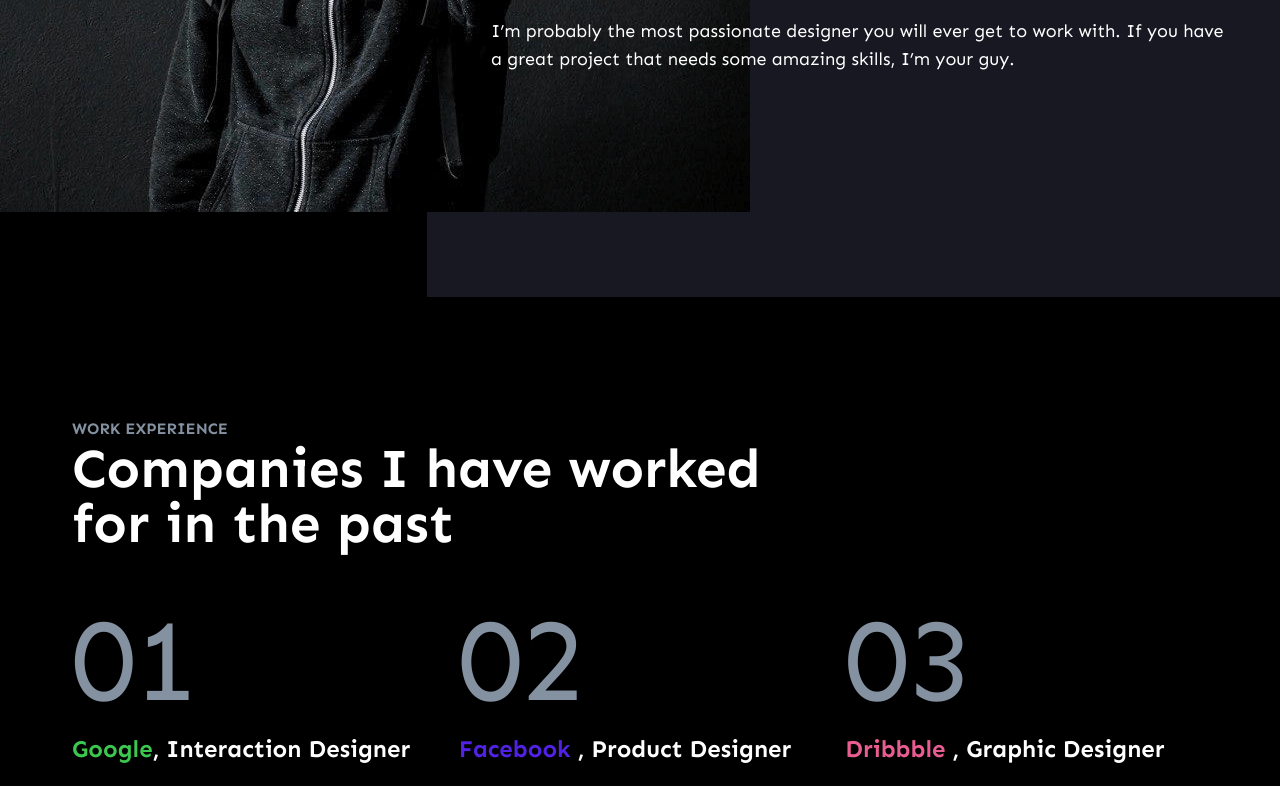
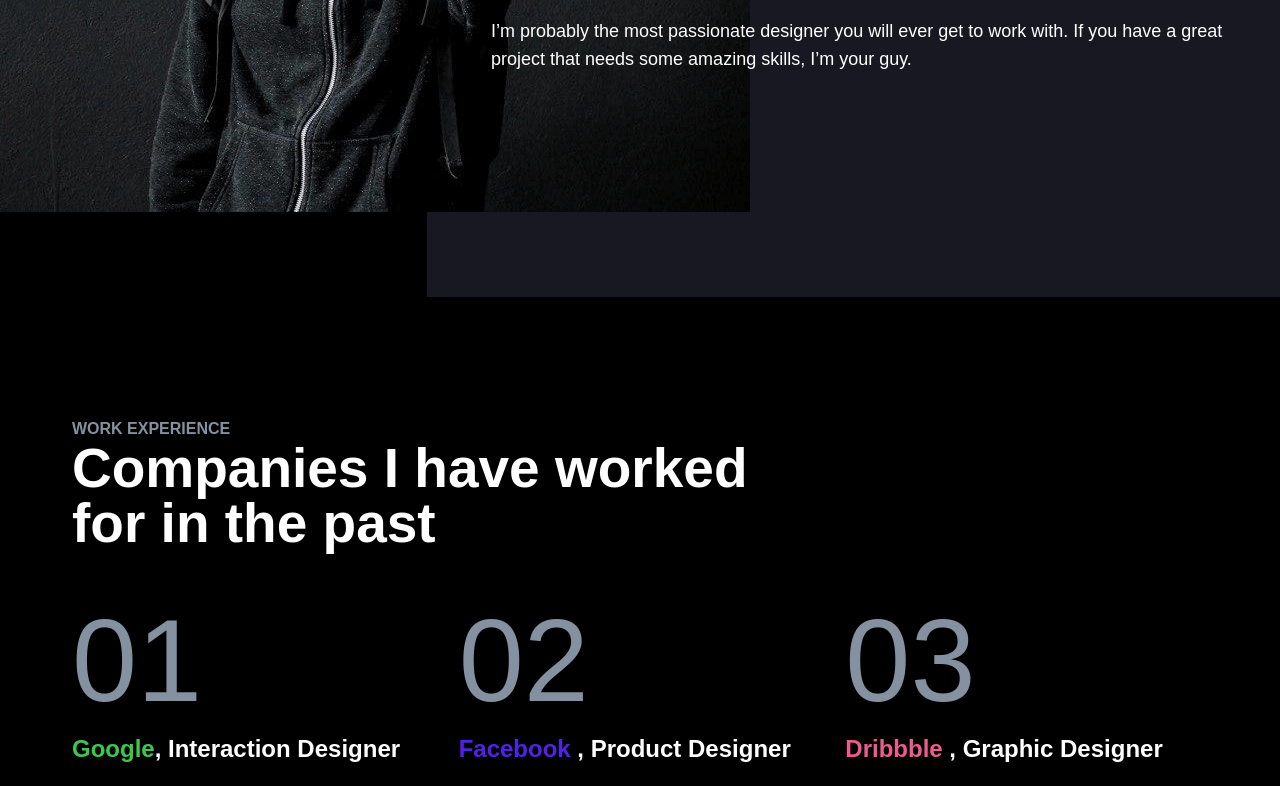
Before and after one commit to sKirillDev/dev-Robin.W, a website built with Vite: page index.html in a window 1280 px wide. Shown: the part 602-1388 px from the top of the page. Built offline with nearby package versions, Linux system fonts and the light colour scheme; files whose address does not match are found by name.

Commit message:
google page speed: refactor the swiper connection from CDN to modular and fonts to @font-face

```diff
--- a/index.html
+++ b/index.html
@@ -5,7 +5,6 @@
   <meta charset="UTF-8" />
   <link rel="icon" type="image/svg+xml" href="./assets/img/favicon.svg" />
   <meta name="viewport" content="width=device-width, initial-scale=1.0" />
-  <link rel="stylesheet" href="https://cdn.jsdelivr.net/npm/swiper@12/swiper-bundle.min.css" />
   <title>Robin.W layout</title>
 </head>
 
@@ -39,7 +38,6 @@
   {{> photography }}
   {{> contacts }}
   {{> footer }}
-  <script src="https://cdn.jsdelivr.net/npm/swiper@12/swiper-bundle.min.js"></script>
   <script type="module" src="/src/js/main.js"></script>
 </body>
 
--- a/package.json
+++ b/package.json
@@ -17,6 +17,7 @@
   "dependencies": {
     "@tailwindcss/vite": "^4.1.15",
     "handlebars": "^4.7.8",
+    "swiper": "^12.0.3",
     "tailwindcss": "^4.1.15",
     "vite-plugin-full-reload": "^1.2.0",
     "vite-plugin-handlebars": "^2.0.0"
--- a/src/css/style.css
+++ b/src/css/style.css
@@ -1,5 +1,20 @@
-@import url('https://fonts.googleapis.com/css2?family=Sen:wght@400..800&display=swap');
 @import "tailwindcss";
+
+@font-face {
+    font-family: 'Sen';
+    src: url(./assets/fonts/Sen-Regular.ttf) format(truetype);
+    font-weight: 400;
+    font-style: normal;
+    font-display: swap;
+}
+
+@font-face {
+    font-family: 'Sen';
+    src: url(./assets/fonts/Sen-Bold.ttf) format(truetype);
+    font-weight: 700;
+    font-style: normal;
+    font-display: swap;
+}
 
 @theme {
     --color-purple: #5221E6;
--- a/src/js/main.js
+++ b/src/js/main.js
@@ -1,4 +1,6 @@
 import '../css/style.css'
+import Swiper from 'swiper/bundle';
+import 'swiper/css/bundle';
 
 window.addEventListener('load', () => {
 
```
Also changed, not shown: public/assets/fonts/Sen-Bold.ttf (added), public/assets/fonts/Sen-Regular.ttf (added), 1 other file.
